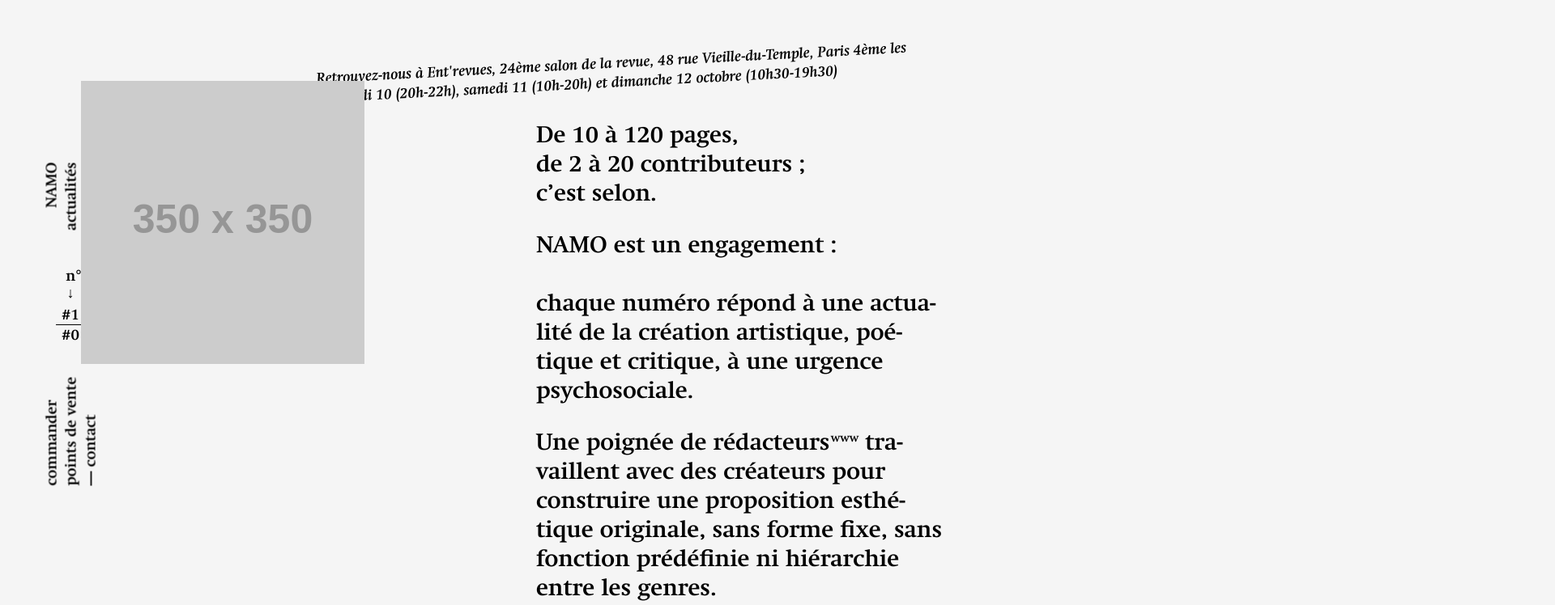
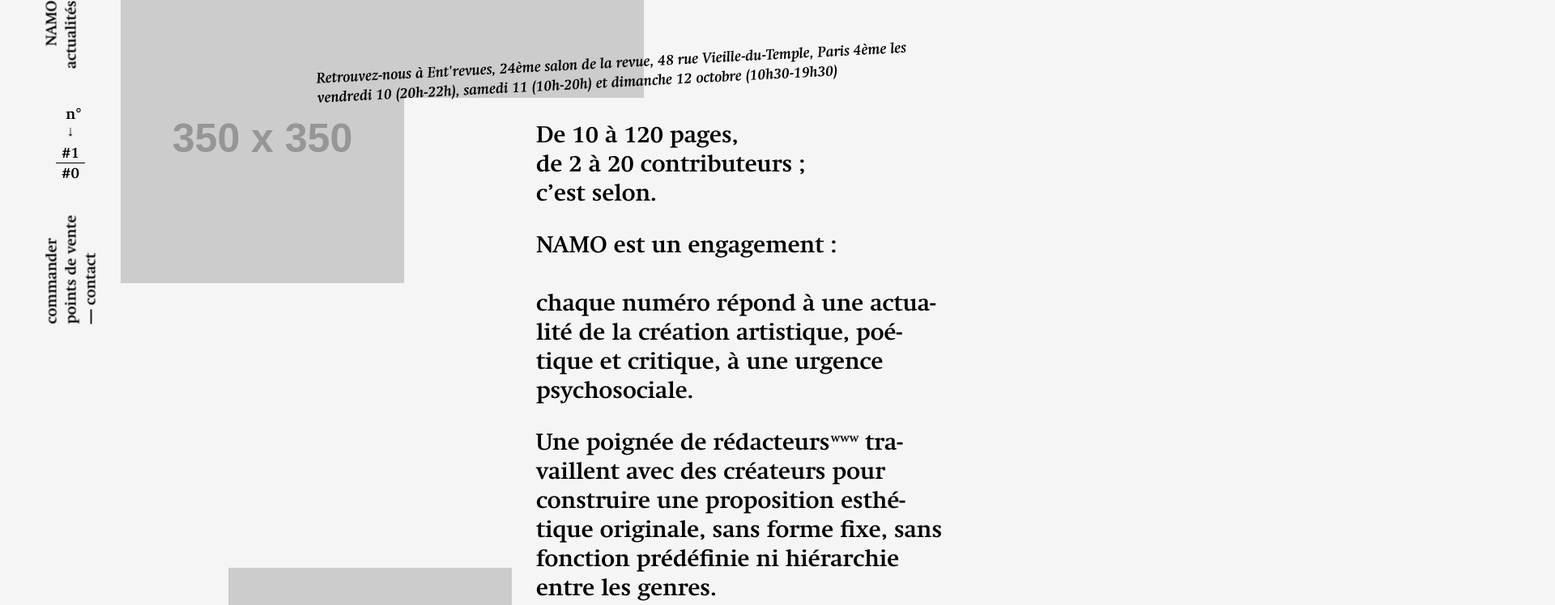
Before and after one commit to jnath/namo-website, a plain HTML site: page index.html in a window 1280 px wide. Shown: the top 748 px of the page at 81% size, 1920 px wide, since content can reach past the window. Drawn offline with nearby package versions, Linux system fonts and the light colour scheme; some packages are replaced by stand-ins of ours; placeholder pictures from the web are drawn by us; a script that the page names is missing.

Commit message:
positionning img

```diff
--- a/data/js/classes/center.js
+++ b/data/js/classes/center.js
@@ -2,12 +2,12 @@
 // small lib that allow centering elements vertically and horizontally
 // js-only
 
-function center() {
+function Center() {
 	var self = this;
 	console.log("centrage();");
 }
 
-center.prototype.centerY = function(target,offset) {
+Center.prototype.centerY = function(target,offset) {
 	target = document.getElementById(target);
 	offset = offset || 0;
 	h = target.offsetHeight; // target height
@@ -16,7 +16,7 @@
 	target.style.top = y+"px";
 };
 
-center.prototype.centerX = function(target,offset) {
+Center.prototype.centerX = function(target,offset) {
 	target = document.getElementById(target);
 	offset = offset || 0;
 	w = target.offsetWidth; // target width
@@ -25,7 +25,7 @@
 	target.style.left = x+"px";
 };
 
-center.prototype.center = function(target,xOffset,yOffset) {
+Center.prototype.center = function(target,xOffset,yOffset) {
 	xOffset = xOffset || 0;
 	yOffset = yOffset || 0;
 	this.centerY(target,yOffset);
--- a/data/js/main.js
+++ b/data/js/main.js
@@ -0,0 +1,75 @@
+var c = new Center();
+
+function initAndResize(){
+	c.centerY("navigation",-200);
+}
+
+function initClickAndScroll(){
+	$('a[href^="#"]').click(function(){
+	    var the_id = $(this).attr("href");
+
+	    $('html, body').animate({
+	        scrollTop:$(the_id).offset().top
+	    }, 'slow');
+	    return false;
+	});
+}
+
+function initPositionImg(){
+	var texts = $('#flux_textes').children();
+	var leftPosImg = $('#navigation').offset().left + $('#navigation').outerHeight(true);
+	var i=0;
+	var leftTotal=0;
+	$('#flux_images img').each(function(){
+		var containerWidth = $(texts[i]).outerHeight()
+
+		var imgWith = containerWidth - $(texts[i]).outerHeight();
+		var colonne = $(texts[i]).find('.colonnes')[0];
+		var moreLeft = 0;
+
+		leftTotal+=$(texts[i]).offset().top;
+
+		if($(colonne).hasClass('prefix-1')){
+			moreLeft =  ( ( $(this).outerHeight()-imgWith ) /2 ) + $(colonne).outerHeight();
+		}else if($(colonne).hasClass('prefix-2')){
+			moreLeft = ( $(this).outerHeight()-imgWith ) /2 ;
+		}
+		// TODO: add for prfix-3
+	    $(this).css({
+	        position: "absolute",
+	        top: $(texts[i]).offset().top + ($(texts[i]).outerHeight()-$(this).outerHeight()),
+	        left: leftTotal + moreLeft,
+	    });
+	    i++;
+	});
+}
+
+$( document ).ready(function() {
+	initAndResize();
+	initClickAndScroll();
+
+	var leftPosImg = $('#navigation').offset().left + $('#navigation').outerHeight(true);
+
+	$("html").niceScroll();
+
+	$('#flux_images').css({
+	    position: "absolute",
+	    "z-index": -9998,
+	    left: leftPosImg,
+	    top: 0,
+	    "pointer-events": "none"
+	});
+
+	initPositionImg();
+
+	$( window ).scroll(function() {
+	    $('#flux_images')
+	    .animate({
+	        left: leftPosImg - ( $(this).scrollTop() )
+	    }, 0.5, 'swing');
+	});
+
+	$( window ).resize(function() {
+		initAndResize();
+	});
+});
--- a/index.html
+++ b/index.html
@@ -9,42 +9,8 @@
         <link rel="stylesheet" href="data/css/style.css">
         <script src="https://code.jquery.com/jquery-2.1.1.min.js" type="text/javascript"></script>
         <script src="https://rawgithub.com/inuyaksa/jquery.nicescroll/master/jquery.nicescroll.js" type="text/javascript"></script>
-        <script type="text/javascript">
-            $( document ).ready(function() {
-              $('a[href^="#"]').click(function(){
-                    var the_id = $(this).attr("href");
-
-                    $('html, body').animate({
-                        scrollTop:$(the_id).offset().top
-                    }, 'slow');
-                    return false;
-                });
-              $('#flux_images').css({
-                    position: "absolute",
-                    "z-index": 9998,
-                    left: 100,
-                    top: 100,
-                    // width: $( document ).height(),
-                    "pointer-events": "none"
-                });
-                var i=0;
-                $('#flux_images img').each(function(){
-                    $(this).css({
-                        position: "absolute",
-                        top: i*800,
-                        left: i*800,
-                    });
-                    i++;
-                });
-                $("html").niceScroll();
-                $( window ).scroll(function() {
-                    $('#flux_images')
-                    .animate({
-                        left: 100 - ( $(this).scrollTop() )
-                    }, 0.5, 'swing');
-                });
-            });
-        </script>
+        <script src="data/js/classes/center.js" type="text/javascript"></script>
+        <script src="data/js/main.js" type="text/javascript"></script>
     </head>
     <body>
 
@@ -54,7 +20,6 @@
 
             <div id="flux_images">
 
-                <img src="http://placehold.it/350x350">
                 <img src="http://placehold.it/350x350">
                 <img src="http://placehold.it/350x350">
                 <img src="http://placehold.it/350x350">
@@ -88,8 +53,9 @@
                         <div class="trois colonnes prefix-1 border-bottom">
                         </div>
                     </div>
+                </div>
 
-
+                <div id="namo-1">
                     <div class="bloc" id='contributeurs-1'>
                             <h2 class="trois colonnes prefix-1">Namo #1<br>
                             Contributeurs</h2>
@@ -123,6 +89,7 @@
                             </ul>
                             <div class="trois colonnes prefix-1 border-bottom">
                             </div>
+                        </div>
                     </div>
                 </div>
 
@@ -232,6 +199,7 @@
                         </div>
                     </div>
                 </div>
+
             </div>
 
         </div>
@@ -272,22 +240,5 @@
 
             </div>
         </div>
-
-        <!-- <script>window.jQuery || document.write('<script src="data/js/libraries/jquery_1.10.2.js"><\/script>')</script> -->
-        <script src="data/js/classes/center.js"></script>
-        <!--
-        <script src="data/js/classes/onResize.js"></script>
-    -->
-        <script>
-            var c = new center();
-            c.centerY("navigation");
-            window.addEventListener("resize", function() {
-                if (window.innerWidth > 499) {
-                    c.centerY("navigation")
-            }
-});
-        </script>
-
-        <!--<script src="data/js/classes/sizeMenu.js"></script>-->
     </body>
 </html>
```
